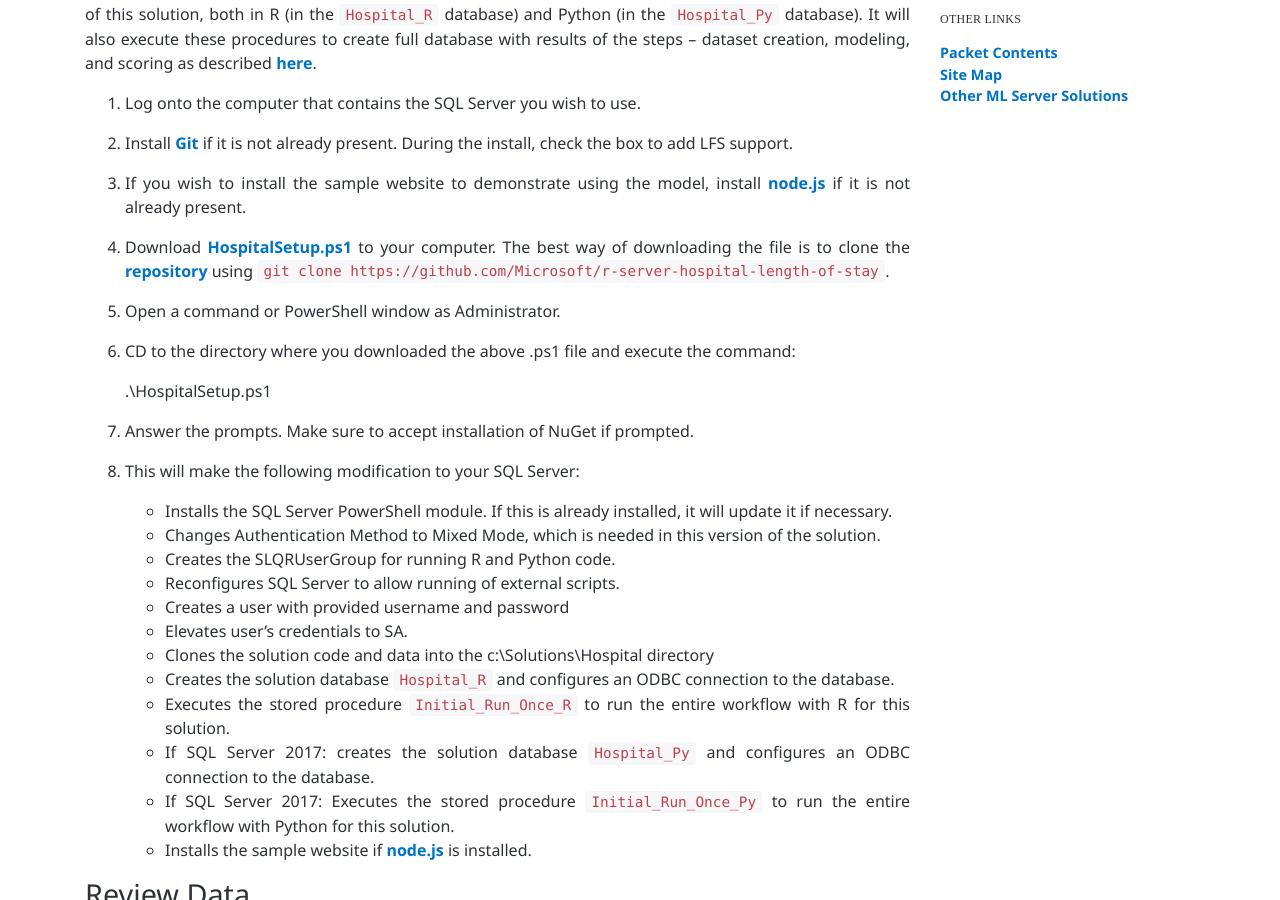
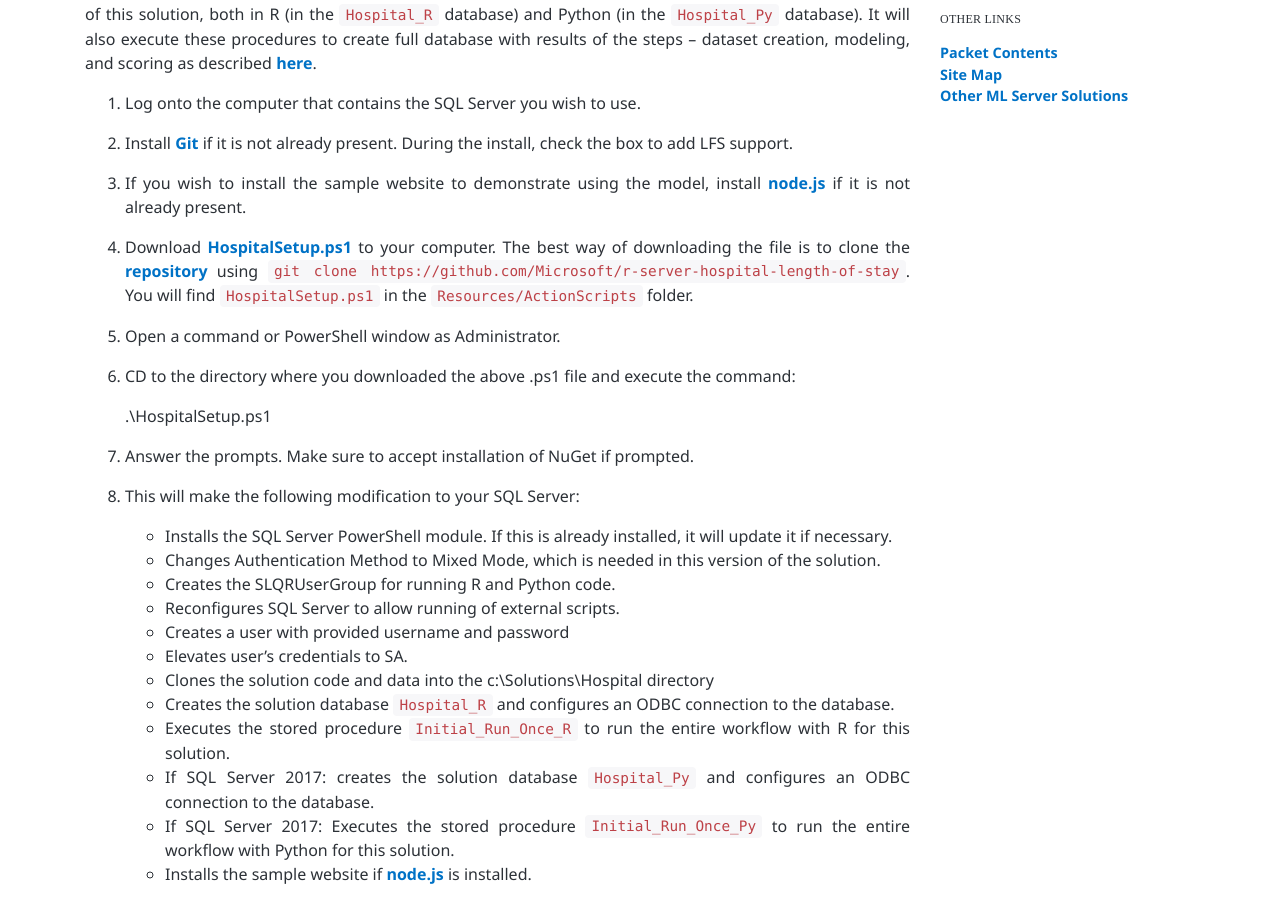
Before and after one commit to microsoft/r-server-hospital-length-of-stay, a Jekyll site: the page built from Powershell_Instructions.md, in a window 1280 px wide and 900 px high, scrolled down 624 px. Built offline with Jekyll 4.4.1, drawn with Linux system fonts in a browser that asks for light colours; nearby versions of some CDN libraries.

Commit message:
Add note about where to find `HospitalSetup.ps1`

```diff
--- a/Powershell_Instructions.md
+++ b/Powershell_Instructions.md
@@ -41,7 +41,7 @@ Running this PowerShell script will create the data tables and stored procedures
 
 1. If you wish to install the sample website to demonstrate using the model, install [node.js](https://nodejs.org/en/) if it is not already present.
 
-1. Download  <a href="https://raw.githubusercontent.com/Microsoft/r-server-hospital-length-of-stay/master/Resources/ActionScripts/HospitalSetup.ps1" download>HospitalSetup.ps1</a> to your computer. The best way of downloading the file is to clone the <a href="https://github.com/Microsoft/r-server-hospital-length-of-stay">repository</a> using `git clone https://github.com/Microsoft/r-server-hospital-length-of-stay`.
+1. Download  <a href="https://raw.githubusercontent.com/Microsoft/r-server-hospital-length-of-stay/master/Resources/ActionScripts/HospitalSetup.ps1" download>HospitalSetup.ps1</a> to your computer. The best way of downloading the file is to clone the <a href="https://github.com/Microsoft/r-server-hospital-length-of-stay">repository</a> using `git clone https://github.com/Microsoft/r-server-hospital-length-of-stay`. You will find `HospitalSetup.ps1` in the `Resources/ActionScripts` folder.
 
 1. Open a command or PowerShell window as Administrator.
 
```
